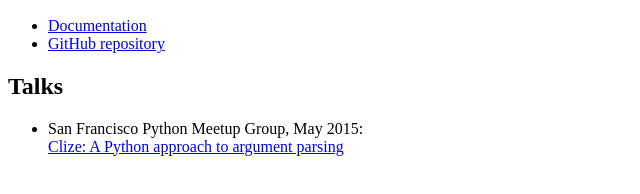
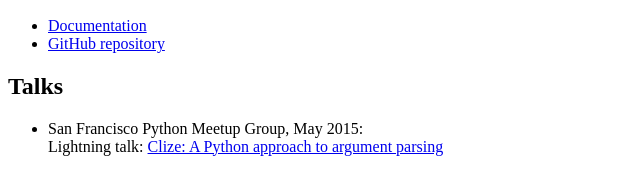
Before and after one commit to epsy/clize, a plain HTML site: page index.html in a window 1280 px wide. Shown: the part 110-304 px from the top of the page, without its empty margins (0-640 px from the left). Drawn offline with Linux system fonts and the light colour scheme.

Commit message:
Qualified slides link with lightning talk

```diff
--- a/index.html
+++ b/index.html
@@ -13,6 +13,7 @@
     <h2>Talks</h2>
     <ul>
       <li>San Francisco Python Meetup Group, May 2015:<br/>
+          Lightning talk:
           <a href="sfpmg052015.slides.html">
             Clize: A Python approach to argument parsing</a>
           </li>
```
